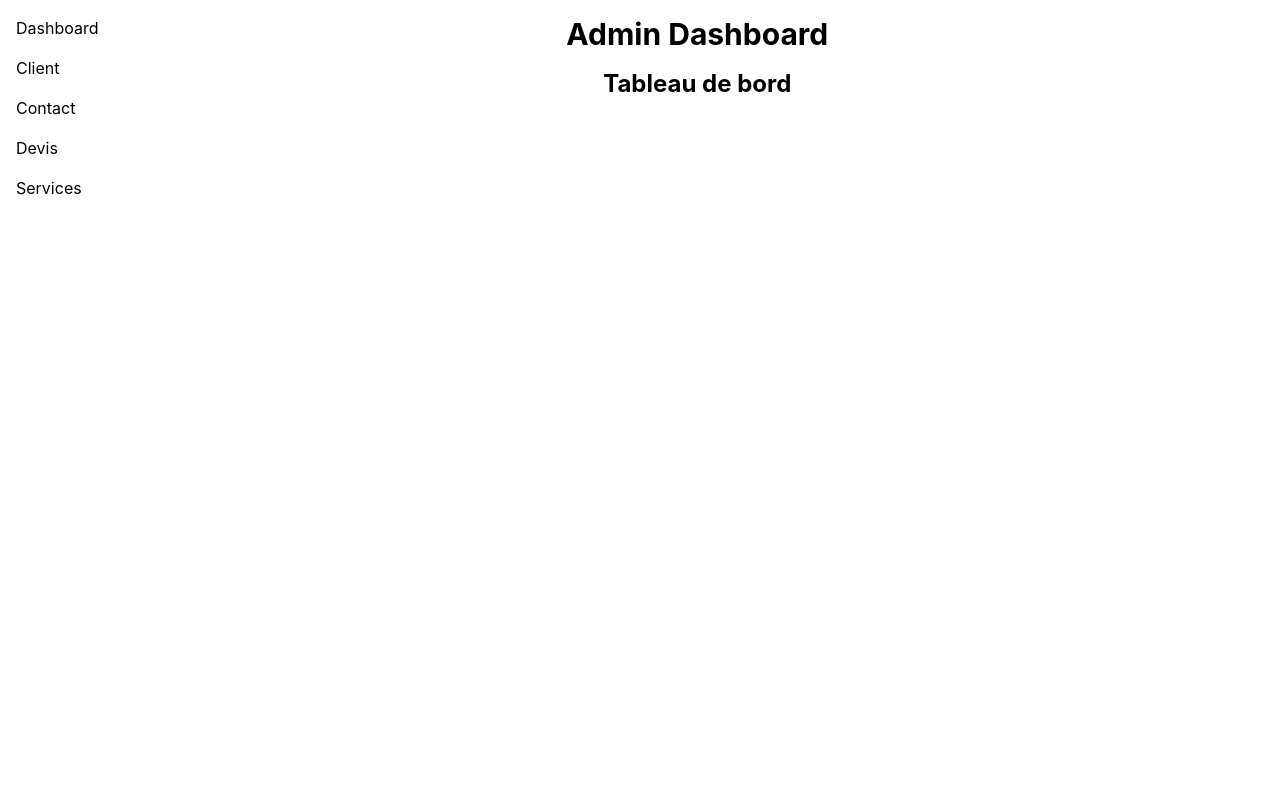
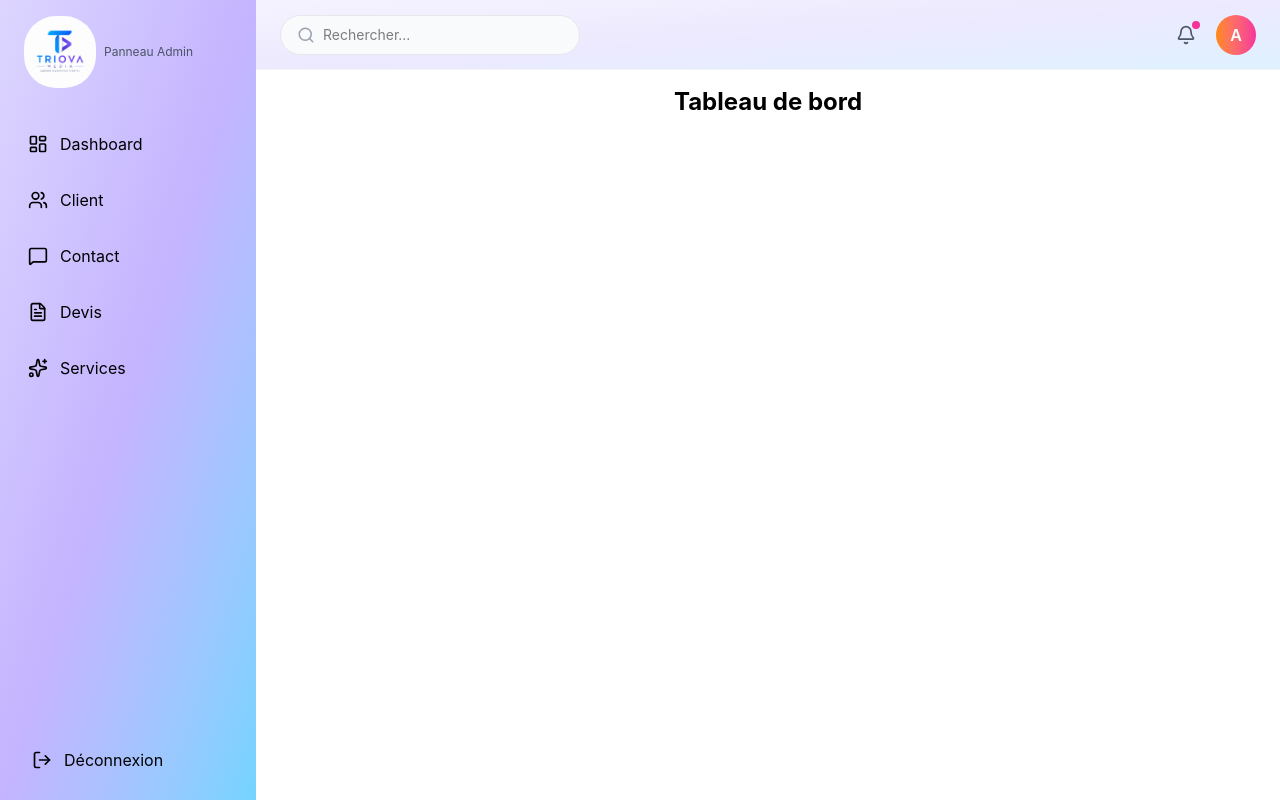
Before and after one commit to younesschalkhane/Triova-Media, a React (Vite) app in the folder frontend/admin/: page / in a window 1280 px wide. Built offline with nearby package versions, Linux system fonts and the light colour scheme.

Commit message:
update sidebar & header

```diff
--- a/frontend/admin/package.json
+++ b/frontend/admin/package.json
@@ -28,7 +28,7 @@
     "@eslint/js": "^10.0.1",
     "@types/react": "^19.2.14",
     "@types/react-dom": "^19.2.3",
-    "@vitejs/plugin-react": "^6.0.1",
+    "@vitejs/plugin-react": "^6.0.2",
     "eslint": "^10.3.0",
     "eslint-plugin-react-hooks": "^7.1.1",
     "eslint-plugin-react-refresh": "^0.5.2",
--- a/frontend/admin/src/App.jsx
+++ b/frontend/admin/src/App.jsx
@@ -1,10 +1,12 @@
 import React from 'react'
 import Markup from './Pages/Markup'
+
 
 function App() {
 
   return (
     <>
+
     <Markup />
     </>
   )
--- a/frontend/admin/src/components/Header.jsx
+++ b/frontend/admin/src/components/Header.jsx
@@ -1,13 +1,39 @@
 import React from 'react'
+import { Menu, Search, Bell } from "lucide-react";
 
-function Header() {
+ function Header({ setOpenSidebar }) {
   return (
-    <div>
+    <header className="h-[70px] bg-gradient-to-br from-violet-50 via-violet-100 to-sky-100 border-b border-gray-100 flex items-center justify-between px-6">
+      <div className="flex items-center gap-4">
+        <button
+                onClick={() => setOpenSidebar(true)}
 
+         className="lg:hidden p-2 rounded-lg bg-gradient-to-r from-violet-500 to-sky-600 text-white">
+          <Menu size={20}className='text-white'  />
+        </button>
 
-        <h1 className='text-3xl font-bold text-center my-4'>Admin Dashboard</h1>
-    </div>
-  )
+        <div className="flex items-center gap-2 w-[300px] h-10 px-4 bg-gray-50 border border-gray-200 rounded-full">
+          <Search size={18} className="text-gray-400" />
+          <input
+            type="text"
+            placeholder="Rechercher..."
+            className="flex-1 bg-transparent outline-none text-sm"
+          />
+        </div>
+      </div>
+
+      <div className="flex items-center gap-5">
+        <div className="relative cursor-pointer">
+          <Bell size={20} className="text-gray-600" />
+          <span className="absolute -top-1 -right-1 w-2 h-2 bg-pink-500 rounded-full"></span>
+        </div>
+
+        <div className="w-10 h-10 rounded-full flex items-center justify-center text-white font-semibold bg-gradient-to-r from-orange-400 to-pink-500">
+          A
+        </div>
+      </div>
+    </header>
+  );
 }
 
 export default Header
--- a/frontend/admin/src/components/Layoute.jsx
+++ b/frontend/admin/src/components/Layoute.jsx
@@ -1,16 +1,20 @@
 import React from 'react'
+import { useState } from "react";
 import Header from './Header'
 import Saidebar from './Saidebar'
 import { Outlet } from 'react-router-dom'
 
 function Layoute() {
+   const [openSidebar, setOpenSidebar] = useState(false);
    return (
     <div className="flex">
-      <Saidebar />
+      <Saidebar  openSidebar={openSidebar}
+        setOpenSidebar={setOpenSidebar} />
 
       <div className="flex-1">
-        <Header />
+        <Header setOpenSidebar={setOpenSidebar}  />
         <Outlet />
+
       </div>
     </div>
   )
--- a/frontend/admin/src/components/Saidebar.jsx
+++ b/frontend/admin/src/components/Saidebar.jsx
@@ -1,23 +1,118 @@
-import React from 'react'
-import { Link } from 'react-router-dom'
+import React from "react";
 
-function Saidebar() {
+import { NavLink } from "react-router-dom";
+import {
+  X,
+  LogOut,
+  LayoutDashboard,
+  Users,
+  MessageSquare,
+  FileText,
+  Sparkles,
+} from "lucide-react";
+import logo from "./logo.jpeg";
+
+
+function Saidebar({ openSidebar, setOpenSidebar }) {
   return (
-    <div>
+    <>
+      {/* Overlay */}
+      {openSidebar && (
+        <div
+          className="fixed inset-0 bg-black/50 z-40 lg:hidden"
+          onClick={() => setOpenSidebar(false)}
+        />
+      )}
 
-      <ul className='flex flex-col gap-4 p-4'>
-      <li><Link to="/">Dashboard</Link></li>
-      <li><Link to="/client">Client</Link></li>
-      <li><Link to="/contact">Contact</Link></li>
-      <li><Link to="/devis">Devis</Link></li>
-      <li><Link to="/services">Services</Link></li>
+      {/* Sidebar */}
+      <aside
+  className={`
+    fixed lg:static top-0 left-0 z-50
+    h-screen w-64 bg-gradient-to-br from-violet-200 via-violet-300 to-sky-300 text-black
+    transform transition-transform duration-300
+    flex flex-col
+    ${openSidebar ? "translate-x-0" : "-translate-x-full"}
+    lg:translate-x-0
+  `}
+>
+        {/* Close button mobile */}
+        <div className="flex justify-end p-4 lg:hidden">
+          <button onClick={() => setOpenSidebar(false)}>
+            <X size={24} />
+          </button>
+        </div>
+
+         <div className="px-6 py-4 flex gap-2 items-center">
+            <img src={logo} alt="Logo" className="w-18 h-18 rounded-4xl object-contain" />
+
+
+            <p className="text-xs text-gray-600">Panneau Admin</p>
+          </div>
+
+        <ul className="flex flex-col gap-2 p-4">
+  <li>
+    <NavLink
+      to="/"
+      className="flex items-center gap-3 p-3 rounded-lg hover:bg-white/10"
+    >
+      <LayoutDashboard size={20} />
+      <span>Dashboard</span>
+    </NavLink>
+  </li>
+
+  <li>
+    <NavLink
+      to="/client"
+      className="flex items-center gap-3 p-3 rounded-lg hover:bg-white/10"
+    >
+      <Users size={20} />
+      <span>Client</span>
+    </NavLink>
+  </li>
+
+  <li>
+    <NavLink
+      to="/contact"
+      className="flex items-center gap-3 p-3 rounded-lg hover:bg-white/10"
+    >
+      <MessageSquare size={20} />
+      <span>Contact</span>
+    </NavLink>
+  </li>
+
+  <li>
+    <NavLink
+      to="/devis"
+      className="flex items-center gap-3 p-3 rounded-lg hover:bg-white/10"
+    >
+      <FileText size={20} />
+      <span>Devis</span>
+    </NavLink>
+  </li>
+
+  <li>
+    <NavLink
+      to="/services"
+      className="flex items-center gap-3 p-3 rounded-lg hover:bg-white/10"
+    >
+      <Sparkles size={20} />
+      <span>Services</span>
+    </NavLink>
+  </li>
+</ul>
+         {/* Logout */}
+      <div className="mt-auto p-4">
+  <button className="w-full flex items-center gap-3 px-4 py-3 rounded-xl text-black hover:bg-red-500/10 hover:text-red-400 transition-all">
+    <LogOut size={20} />
+    <span>Déconnexion</span>
+  </button>
+</div>
+      </aside>
+
+    </>
+  );
+}
 
 
 
-      </ul>
-
-    </div>
-  )
-}
-
-export default Saidebar
+export default Saidebar;
```
Also changed, not shown: frontend/admin/src/components/logo.jpeg (added), 1 other file (tests, documents, lock files or other folders).
